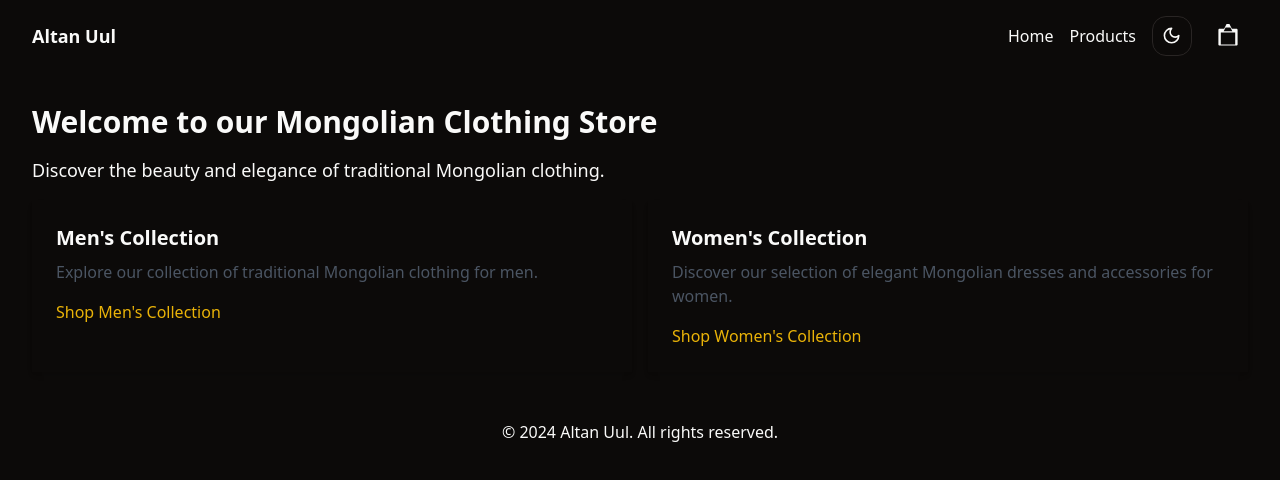
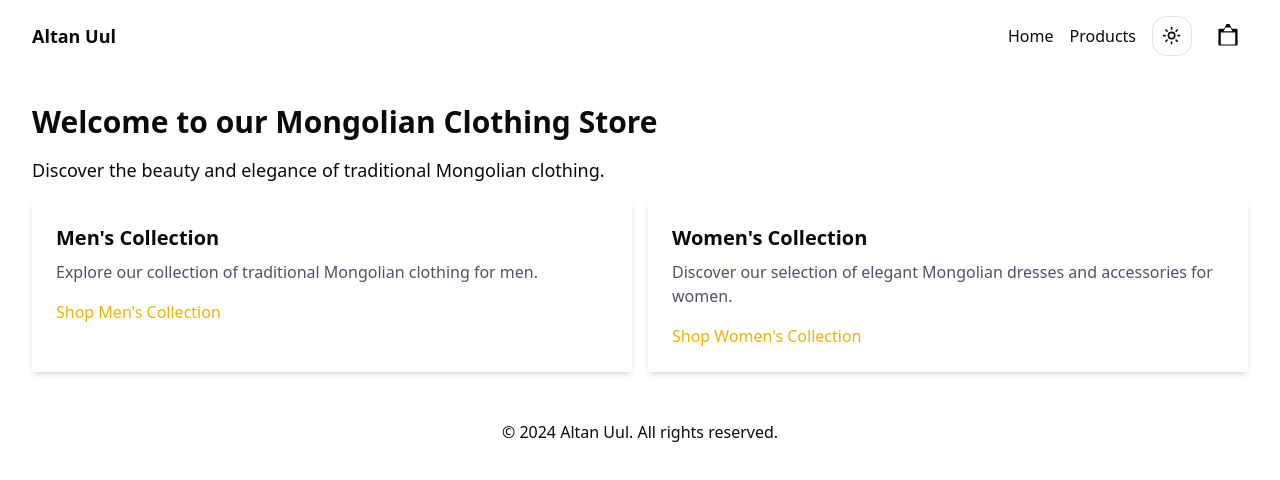
Before and after one commit to codetwentyfive/shopping-card, a React (Vite) app: page /home in a window 1280 px wide. Shown: the top 480 px of the page. Built offline with nearby package versions, Linux system fonts and the light colour scheme.

Commit message:
Build ready

```diff
--- a/src/components/Cart.tsx
+++ b/src/components/Cart.tsx
@@ -3,8 +3,10 @@ import React, { MouseEventHandler } from "react";
 interface Product {
   id: number;
   name: string;
-  price: number;
-  quantity: number;
+  description: string;
+  size?: string;
+  price: string;
+  image: string;
 }
 interface CartProps {
   cart: { product: Product; quantity: number }[];
@@ -31,11 +33,11 @@ const Cart: React.FC<CartProps> = ({
         Total Items: <span className="font-bold">{totalItems}</span>
       </p>
       <ul>
-        {cart.map(({ product }) => (
+        {cart.map(({ product,quantity }) => (
           <li key={product.id} className="text-black mb-2">
             <span className=" text-black font-bold">{product.name}</span> -{" "}
             <span className="text-black">${product.price}</span> x{" "}
-            <span className=" text-black font-bold"> {product.quantity}</span>{" "}
+            <span className=" text-black font-bold"> {quantity}</span>{" "}
             <button
               className="text-red-500  rounded-lg px-2  bpx-2 "
               onClick={() => removeProduct(product.id)}
--- a/src/components/Modal.tsx
+++ b/src/components/Modal.tsx
@@ -1,14 +1,24 @@
 import React, { useState } from "react";
-
+interface Product {
+  id: number;
+  name: string;
+  description: string;
+  size?: string;
+  price: string;
+  image: string;
+}
 interface ModalProps {
   product: {
+    id:number;
     image: string;
     name: string;
     description: string;
-    price: number;
+    price: string;
   };
+  cart: { product: Product; quantity: number }[];
+
   onClose: () => void;
-  addProductToCart: (product: any) => void;
+  addProductToCart: (product:Product, quantity: number) => void;
 }
 
 const Modal: React.FC<ModalProps> = ({
@@ -31,16 +41,9 @@ const Modal: React.FC<ModalProps> = ({
   };
 
   const handleAddToCart = () => {
-    const updateQuantity = quantity + (product.quantity || 0);
-    const totalPrice = parseFloat(product.price) * quantity; // Calculate total price
-    const productWithQuantity = {
-      ...product,
-      quantity: updateQuantity,
-      totalPrice,
-    }; // Add quantity and total price to the product
-    addProductToCart(productWithQuantity);
+    console.log("HEEREEE",product)
+    addProductToCart(product, quantity); // Add product and quantity to the cart
     onClose(); // Close the modal after adding the product to the cart
-    console.log(productWithQuantity);
   };
 
   return (
--- a/src/main.tsx
+++ b/src/main.tsx
@@ -11,7 +11,7 @@ if (!rootElement) {
 
 ReactDOM.render(
   <React.StrictMode>
-    <ThemeProvider defaultTheme="dark" storageKey="vite-ui-theme">
+    <ThemeProvider defaultTheme="light" storageKey="vite-ui-theme">
       <Router />
     </ThemeProvider>
   </React.StrictMode>,
--- a/src/pages/Home.tsx
+++ b/src/pages/Home.tsx
@@ -1,9 +1,26 @@
 import { Link } from "react-router-dom";
 import Layout from "@/components/Layout";
+interface Product {
+  id: number;
+  name: string;
+  description: string;
+  size?: string;
+  price: string;
+  image: string;
+}
+const Home = () => {
+  const totalItems = 0;
+  const totalPrice = 0;
+  const removeProduct = () => {};
+  const cart: { product: Product; quantity: number }[] = [];
 
-const Home = () => {
   return (
-    <Layout>
+    <Layout
+      cart={cart}
+      totalItems={totalItems}
+      totalPrice={totalPrice}
+      removeProduct={removeProduct}
+    >
       <div className="container mx-auto py-8">
         <h1 className="text-3xl font-bold mb-4">
           Welcome to our Mongolian Clothing Store
--- a/src/pages/Products.tsx
+++ b/src/pages/Products.tsx
@@ -13,11 +13,6 @@ interface Product {
   image: string;
 }
 
-interface CartItem {
-  product: Product;
-  quantity: number;
-}
-
 const Products = () => {
   const [products, setProducts] = useState<Product[]>([]);
   const [selectedProduct, setSelectedProduct] = useState<Product | null>(null);
@@ -26,7 +21,6 @@ const Products = () => {
   const [cart, setCart] = useState<{ product: Product; quantity: number }[]>(
     []
   );
-
   const addProductToCart = (product: Product, quantity: number) => {
     const updatedCart = [...cart];
     const existingProductIndex = updatedCart.findIndex(
@@ -47,8 +41,7 @@ const Products = () => {
     setCart(updatedCart);
   };
 
-
-  const removeProduct = (id:number) => {
+  const removeProduct = (id: number) => {
     setCart(cart.filter((item) => item.product.id !== id));
   };
   const getTotalItems = () => {
@@ -57,8 +50,7 @@ const Products = () => {
 
   const getTotalPrice = () => {
     return cart.reduce(
-      (total, item) =>
-        total + item.quantity * parseFloat(item.product.price),
+      (total, item) => total + item.quantity * Number(item.product.price),
       0
     );
   };
@@ -70,7 +62,7 @@ const Products = () => {
         setProducts(data);
         setLoading(false);
       } catch (error) {
-        setError(error.message);
+        setError((error as Error).message);
         setLoading(false);
       }
     };
@@ -104,7 +96,7 @@ const Products = () => {
   if (error) {
     return <div>{error}</div>;
   }
-
+  console.log("cart data before passing to Layout:", cart);
   return (
     <Layout
       cart={cart}
@@ -161,9 +153,10 @@ const Products = () => {
         </div>
         {selectedProduct && (
           <Modal
+            cart={cart}
             product={selectedProduct}
+            addProductToCart={addProductToCart}
             onClose={handleCloseModal}
-            addProductToCart={addProductToCart}
           />
         )}
       </div>
```
Also changed, not shown: src/components/Header.tsx (+9 -2 lines), src/components/Layout.tsx (+9 -1 lines).
